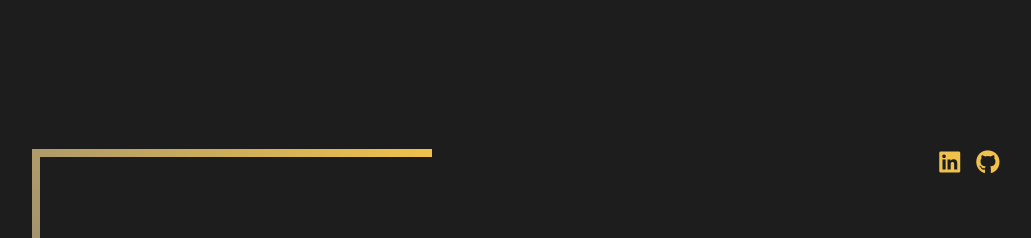
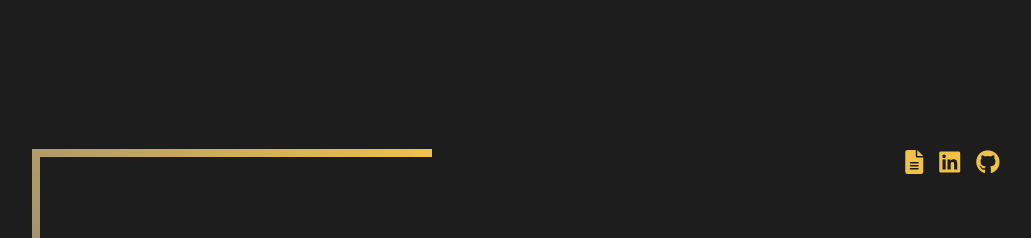
Before and after one commit to tyler-will-dev/Portfolio, a React (Create React App) app: page / in a window 1280 px wide. Shown: the top 238 px of the page, without its empty margins (124-1155 px from the left). Built offline with nearby package versions, Linux system fonts and the light colour scheme.

Commit message:
Added resume to portfolio to be viewed in browser

```diff
--- a/src/Components/BodyHeader.js
+++ b/src/Components/BodyHeader.js
@@ -1,10 +1,16 @@
 import './BodyHeader.css'
 
 function BodyHeader() {
-
     return (
         <header className="App-header">
         <div className="header-icons">
+          <a
+            href={process.env.PUBLIC_URL + "/TylerResume.pdf"}
+            target="_blank"
+            rel="noopener noreferrer"
+          >
+            <i className="fas fa-file-alt"></i>
+          </a>
           <a href="https://www.linkedin.com/in/tyler-will-57029916a/">
             <i className="fab fa-linkedin"></i>
           </a>
```
Also changed, not shown: 1 other file (tests, documents, lock files or other folders).
